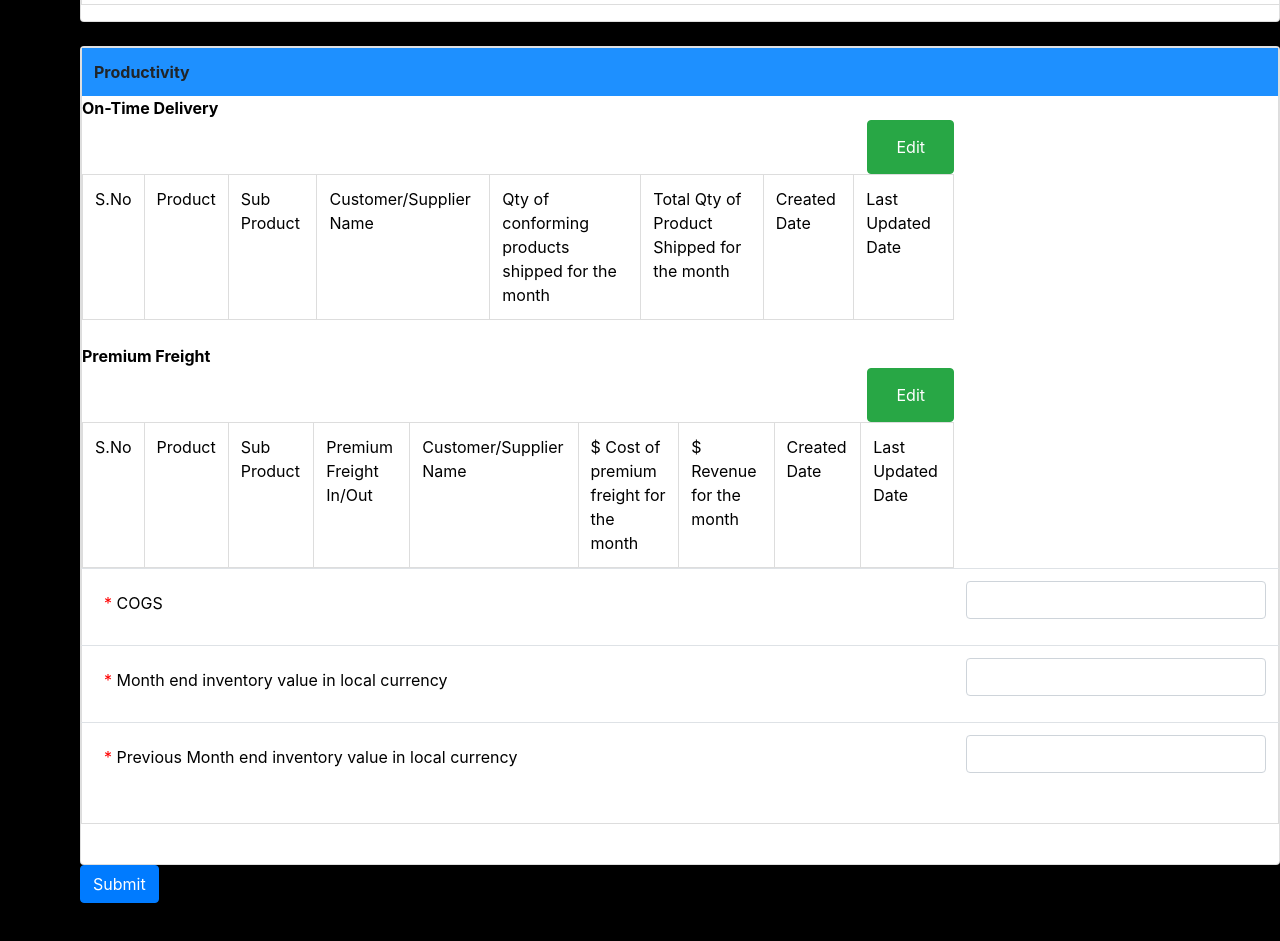
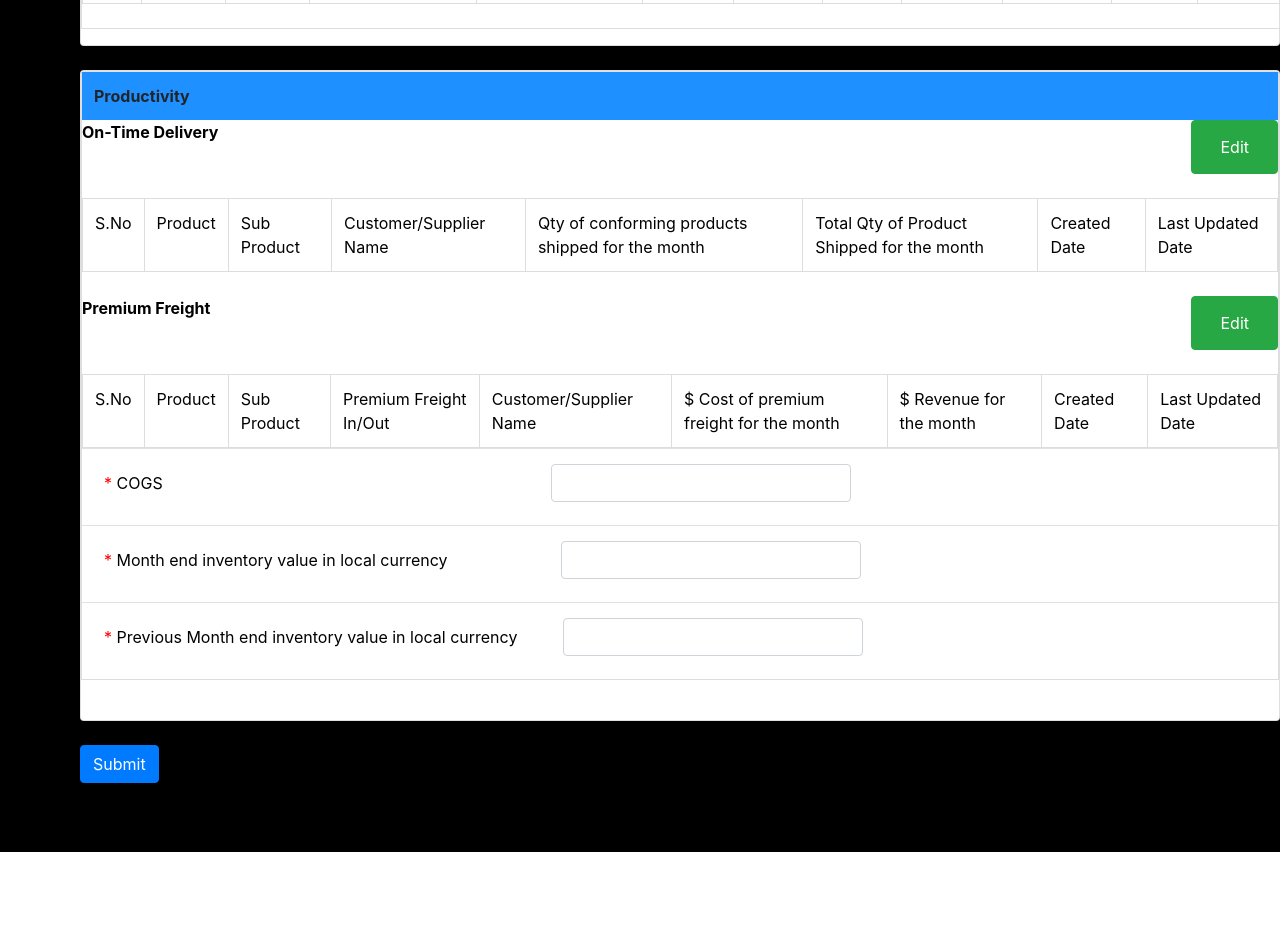
Before and after one commit to zhangke8/JSS-UI, an Angular app in the folder JSSForm/: page /review in a window 1280 px wide. Shown: the part 1080-2021 px from the top of the page. After the commit the page ends 1932 px from the top, so only its background shows below. Built offline with nearby package versions, Linux system fonts and the light colour scheme.

Commit message:
UI changes

```diff
--- a/JSSForm/src/app/history/history.component.css
+++ b/JSSForm/src/app/history/history.component.css
@@ -47,21 +47,15 @@ select {
   color: white;
 }
 
-td {
-  width: auto;
-}
-
 .table {
   border: 3px solid darkgray;
-  margin: auto;
-  padding: auto;
 }
 
 .dataTable td {
   border: 1px solid #dddddd;
   background-color: transparent;
-  margin: auto;
-  padding: auto;
+  padding-right: 50px;
+  padding-left: 50px;
   width: 100%;
 }
 
@@ -69,17 +63,6 @@ td {
 Button {
   background-color: darkblue;
   color:white;
-  float: right;
-}
-
-.submit {
-  background-color: darkblue;
-  color:white;
-  float: left;
-}
-
-.productivity {
-  background-color: green;
   float: right;
 }
 
--- a/JSSForm/src/app/history/history.component.html
+++ b/JSSForm/src/app/history/history.component.html
@@ -17,7 +17,7 @@
 
 
     <div class="card" style = "width: 750px; height: 160px; background: transparent; margin:0 auto;">
-        <form #form="ngForm" (ngSubmit)="onSubmit()">
+        <form #form="ngForm">
 
             <div class="form-group history">
                 <table class = "table">
--- a/JSSForm/src/app/history/history.component.ts
+++ b/JSSForm/src/app/history/history.component.ts
@@ -19,10 +19,6 @@ export class HistoricalComponent implements OnInit {
 
   }
 
-  onSubmit() {
-
-  }
-
   ngOnInit() {
 
   }
--- a/JSSForm/src/app/review/review.component.css
+++ b/JSSForm/src/app/review/review.component.css
@@ -41,11 +41,6 @@ td {
 }
 
 .editButton {
-  float:right;
-}
-
-.saveButton {
-  background-color: lightgreen;
   float: right;
 }
 
--- a/JSSForm/src/app/review/review.component.html
+++ b/JSSForm/src/app/review/review.component.html
@@ -64,6 +64,7 @@
                 <table class = "table">
                     <th class = "header" > Quality  &nbsp;&nbsp;&nbsp;&nbsp;&nbsp; </th>
                     <tr> <button class="btn btn-success editButton"> <a href="" [routerLink]="['/form']" style="color: white;" class="nav-link">Edit</a></button> </tr>
+                    <br/>
                   <!-- data table -->
                   <table class="dataTable">
                           <td style="color:black">S.no</td>
@@ -90,8 +91,8 @@
               <div class="card" style="width:1200px">
                 <table class="table">
                     <th class = "header" colspan=2> Productivity  </th>
-                        <tr style="color:black"> <b> On-Time Delivery &nbsp;&nbsp;&nbsp;&nbsp;&nbsp; </b> </tr>
-                        <tr> <button class="btn btn-success editButton"> <a href="" [routerLink]="['/form']" style="color: white;" class="nav-link">Edit</a></button> </tr>
+                    <tr style="color:black;"> <b> On-Time Delivery &nbsp;&nbsp;&nbsp;&nbsp;&nbsp; <button class="btn btn-success editButton"> <a href="" [routerLink]="['/form']" style="color: white;" class="nav-link">Edit</a></button> </b> </tr>
+                 <br/>
                     <!-- data table -->
                     <table class="dataTable">
                             <td style="color:black">S.No</td>
@@ -104,8 +105,10 @@
                             <td style="color:black">Last Updated Date</td>
                         </table>
                 <br/>
-                    <tr style="color:black"> <b> Premium Freight  &nbsp;&nbsp;&nbsp;&nbsp;&nbsp; </b></tr>
-                    <tr> <button class="btn btn-success editButton"> <a href="" [routerLink]="['/form']" style="color: white;" class="nav-link">Edit</a></button> </tr>
+
+                <tr style="color:black;"> <b> Premium Freight  &nbsp;&nbsp;&nbsp;&nbsp;&nbsp; <button class="btn btn-success editButton"> <a href="" [routerLink]="['/form']" style="color: white;" class="nav-link">Edit</a></button> </b></tr>
+
+                <br/>
                       <!-- data table -->
                       <table class="dataTable">
                             <td style="color:black">S.No</td>
@@ -120,26 +123,26 @@
                         </table>
                       <!-- inputs -->
                 <tr>
-                        <td> <label style="color:black"> COGS </label> </td>
-                        <td> <input type="number" class="form-control inputSize" required name="employeeHours" ngModel> </td>
+                    <td> <label style="color:black"> COGS </label>&nbsp;&nbsp;&nbsp;&nbsp;&nbsp;&nbsp;&nbsp;&nbsp;&nbsp;&nbsp;&nbsp;&nbsp;&nbsp;&nbsp;&nbsp;&nbsp;
+                      &nbsp;&nbsp;&nbsp;&nbsp;&nbsp;&nbsp;&nbsp;&nbsp;&nbsp;&nbsp;&nbsp;&nbsp;&nbsp;&nbsp;&nbsp;&nbsp;&nbsp;&nbsp;&nbsp;&nbsp;&nbsp;&nbsp;&nbsp;&nbsp;&nbsp;&nbsp;&nbsp;&nbsp;&nbsp;&nbsp;&nbsp;&nbsp;
+                      &nbsp;&nbsp;&nbsp;&nbsp;&nbsp;&nbsp;&nbsp;&nbsp;&nbsp;&nbsp;&nbsp;&nbsp;&nbsp;&nbsp;&nbsp;&nbsp;
+                      &nbsp;&nbsp;&nbsp;&nbsp;&nbsp;&nbsp;&nbsp;&nbsp;&nbsp;&nbsp;&nbsp;&nbsp;&nbsp;&nbsp;&nbsp;&nbsp;
+                      <input type="number" class="form-control inputSize" required name="employeeHours" min="0" ngModel></td>
+
                 </tr>
                 <tr>
-                        <td> <label style="color:black"> Month end inventory value in local currency </label> </td>
-                        <td> <input type="number" class="form-control inputSize" required name="employeeHours" ngModel> </td>
+                    <td> <label style="color:black"> Month end inventory value in local currency </label>&nbsp;&nbsp;&nbsp;&nbsp;&nbsp;&nbsp;&nbsp;&nbsp;&nbsp;&nbsp;&nbsp;&nbsp;&nbsp;&nbsp;&nbsp;&nbsp;&nbsp;&nbsp;&nbsp;&nbsp;&nbsp;&nbsp;&nbsp;<input type="number" class="form-control inputSize" required name="employeeHours" min="0" ngModel> </td>
+
                 </tr>
                 <tr>
-                        <td> <label style="color:black"> Previous Month end inventory value in local currency </label> </td>
-                        <td> <input type="number" class="form-control inputSize" required name="employeeHours" ngModel> </td>
+                    <td> <label style="color:black"> Previous Month end inventory value in local currency </label>&nbsp;&nbsp;&nbsp;&nbsp;&nbsp;&nbsp;&nbsp;&nbsp;<input type="number" class="form-control inputSize" required name="employeeHours" min="0" ngModel></td>
+
                 </tr>
-
-                      <br/>
-
             </table>
                 <br/>
 
-
-
             </div>
+                <br/>
                 <button class="btn btn-primary" style="color: white; float:left;" (ngSubmit)="onSubmit()">Submit</button>
                 <br/>
                 <br/>
--- a/JSSForm/src/index.html
+++ b/JSSForm/src/index.html
@@ -2,7 +2,7 @@
 <html lang="en">
 <head>
   <meta charset="utf-8">
-  <title>Jssapp</title>
+  <title>Jss app</title>
   <base href="/">
 
   <meta name="viewport" content="width=device-width, initial-scale=1">
```
Also changed, not shown: JSSForm/src/app/form/form.component.html (+1 -8 lines). Lines whose indentation alone changed are shown as unchanged.
